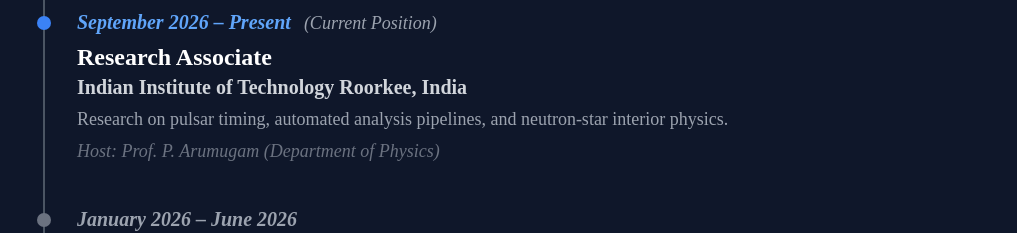
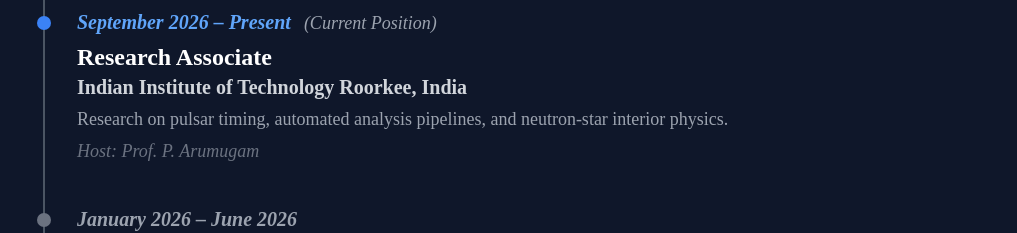
Before and after one commit to hi-grover/hi-grover.github.io, a plain HTML site: page index.html in a window 1280 px wide. Shown: the part 940-1173 px from the top of the page, without its empty margins (129-1146 px from the left). Drawn offline with nearby package versions, Linux system fonts and the light colour scheme.

Commit message:
index.html

```diff
--- a/index.html
+++ b/index.html
@@ -176,7 +176,7 @@
               <h4 class="font-bold text-2xl text-white">Research Associate</h4>
               <p class="text-xl text-gray-300 font-bold mb-1">Indian Institute of Technology Roorkee, India</p>
               <p class="text-lg text-gray-400 mb-1">Research on pulsar timing, automated analysis pipelines, and neutron-star interior physics.</p>
-              <p class="text-lg text-gray-500 italic">Host: Prof. P. Arumugam (Department of Physics)</p>
+              <p class="text-lg text-gray-500 italic">Host: Prof. P. Arumugam</p>
             </div>
 
             <div class="relative pl-8">
```
